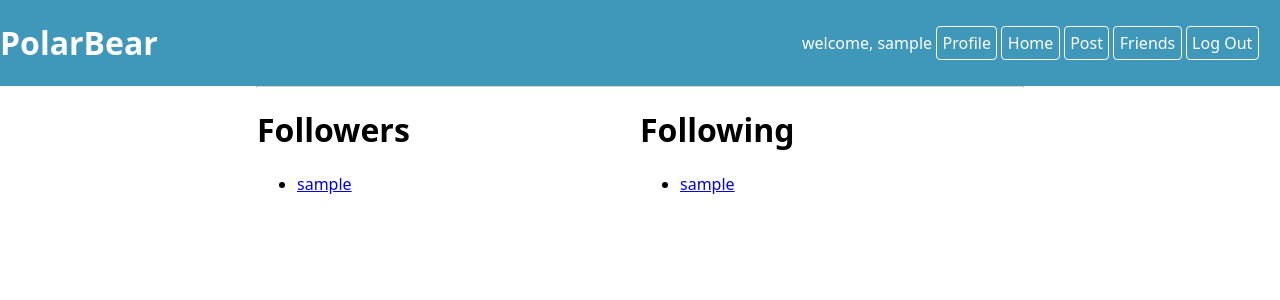
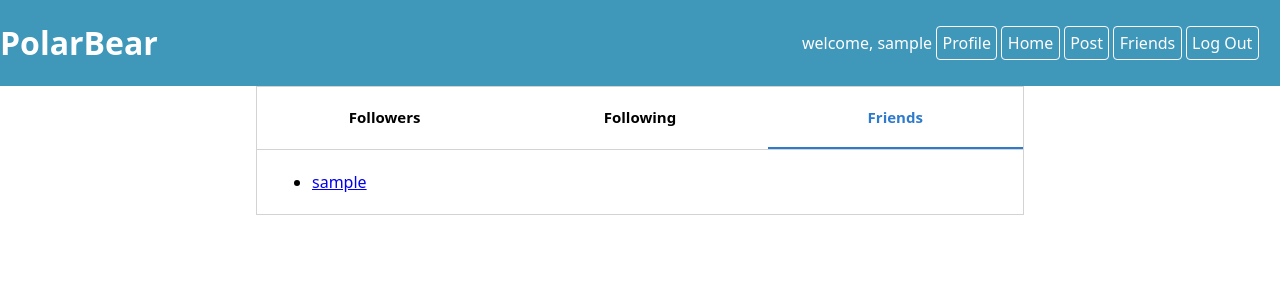
Before and after one commit to petelliott/CMPUT404-project, a Django app: page /user/authors/1/friends in a window 1280 px wide. Shown: the top 300 px of the page. Run offline with Django 3.2, Linux system fonts and the light colour scheme; a user stored in the database is signed in; tables that the repository leaves empty hold one stand-in row (values such as "Sample post").

Commit message:
Created separate pages friends followers following

```diff
--- a/users/static/users/friends.css
+++ b/users/static/users/friends.css
@@ -1,3 +1,36 @@
+.navigation {
+    overflow: hidden;
+    border-bottom: 1px solid lightgray;
+    background-color: white;
+}
+
+.navigation button {
+    background-color: inherit;
+    float: left;
+    border: none;
+    cursor: pointer;
+    padding: 20px;
+    width:33.33%;
+    transition: 0.3s;
+    font-size: 15px;
+    font-weight: bold;
+}
+
+.navigation button:hover {
+    background-color: #2e7bcd2d;
+    color: #2e7acd;
+}
+
+.navigation button.active {
+    color: #2e7acd;
+    border-bottom: 2px solid #2e7acd;
+}
+
+
+.content {
+    padding: 5px 15px;
+}
+
 
 .friends-body{
     margin-left:20%;
@@ -6,17 +39,3 @@
     border-color: lightgray;
     border-width: 1px;
 }
-
-.followers {
-    width: 50%;
-
-    background: white;
-    float: left;
-}
-
-.following {
-    width: 50%;
-
-    background: white;
-    float: right;
-}
--- a/users/templates/users/friends.html
+++ b/users/templates/users/friends.html
@@ -4,23 +4,42 @@
 {% block stylesheets %}<link rel="stylesheet" type="text/css" href="{% static 'users/friends.css'%}">{% endblock %}
 {% block content %}
 
+
 <div class="friends-body">
-    <div class="followers">
-        <h1>Followers</h1>
-        <ul>
-        {% for f in followers %}
-            <li><a href={% url 'profile' f.pk %}>{{f.user.username}}</a></li>
-        {% endfor %}
-        </ul>
+    <div class="navigation">
+        <button onclick="window.location.href = '{% url 'followers' author.pk %}';">Followers</button>
+        <button onclick="window.location.href = '{% url 'following' author.pk %}';">Following</button>
+        <button class="active" onclick="window.location.href = '{% url 'friends' author.pk %}';">Friends</button>
     </div>
 
-    <div class="following">
-        <h1>Following</h1>
-        <ul>
-        {% for f in following %}
-            <li><a href={% url 'profile' f.pk %}>{{f.user.username}}</a></li>
-        {% endfor %}
-        </ul>
+    <div class="content">
+        <div class="friends">
+            <ul>
+            {% if author and author.user == user and freqs|length  > 0 %}
+                <li>Friend Requests</li>
+                {% for freq in freqs %}
+                <li>
+                    <form action="{% url 'profile' freq.pk %}" method="post">
+                        {% csrf_token %}
+                        <label>{{ freq.user.username }}</label>
+                        <button name="action" type="submit" value="accept-request">Accept</button>
+                        <button name="action" type="submit" value="reject-request">Reject</button>
+                    </form>
+                </li>
+                {% endfor %}
+                <li>--</li>
+                <li>Friends</li>
+            {% endif %}
+
+
+            {% for f in friends %}
+                <li><a href={% url 'profile' f.pk %}>{{f.user.username}}</a></li>
+            {% endfor %}
+            </ul>
+        </div>
     </div>
+
+
+
 </div>
 {% endblock %}
--- a/users/templates/users/profile.html
+++ b/users/templates/users/profile.html
@@ -23,8 +23,8 @@
     </form>
   {% endif %}
   <h2>{{ author.user.username }}</h2><br>
-  <span class="friends"><a href={% url 'friends' author.pk %}><b>{{ followers|length }}</b> Followers</a></span>
-  <span class="friends"><a href={% url 'friends' author.pk %}><b>{{ following|length }}</b> Following</a></span>
+  <span class="friends"><a href={% url 'followers' author.pk %}><b>{{ followers|length }}</b> Followers</a></span>
+  <span class="friends"><a href={% url 'following' author.pk %}><b>{{ following|length }}</b> Following</a></span>
   <span class="friends"><a href={% url 'friends' author.pk %}><b>{{ friends|length }}</b> Friends {% if  freqs|length  > 0 and author.user == user %}<b class="freqs">{{ freqs|length }}</b>{% endif %}</a></span>
 
 
--- a/users/urls.py
+++ b/users/urls.py
@@ -7,5 +7,7 @@ urlpatterns = [
     path('logout', views.logout, name="logout"),
     path('authors/<int:author_id>',views.profile,name='profile'),
     path('authors/<int:author_id>/friends',views.friends,name='friends'),
+    path('authors/<int:author_id>/following',views.following,name='following'),
+    path('authors/<int:author_id>/followers',views.followers,name='followers'),
     path('authors/<int:author_id>/edit',views.editProfile,name='edit-profile'),
 ]
--- a/users/views.py
+++ b/users/views.py
@@ -136,10 +136,24 @@ def friends(request, author_id):
 
     return render(request, "users/friends.html",
                     {"author": author,
-                     "followers": author.get_followers(),
-                     "following": author.get_following(),
                      "friends": author.get_friends(),
-                     "freqs": you.get_friend_requests(),})
+                     "freqs": you.get_friend_requests()})
+
+def following(request, author_id):
+    author = get_object_or_404(models.Author, pk=author_id)
+    you = models.Author.from_user(request.user)
+
+    return render(request, "users/following.html",
+                    {"author": author,
+                     "following": author.get_following()})
+
+def followers(request, author_id):
+    author = get_object_or_404(models.Author, pk=author_id)
+    you = models.Author.from_user(request.user)
+
+    return render(request, "users/followers.html",
+                    {"author": author,
+                     "followers": author.get_followers()})
 
 @require_POST
 def editProfile(request, author_id):
```
Also changed, not shown: users/templates/users/followers.html (added, +28 -0 lines), users/templates/users/following.html (added, +28 -0 lines).
